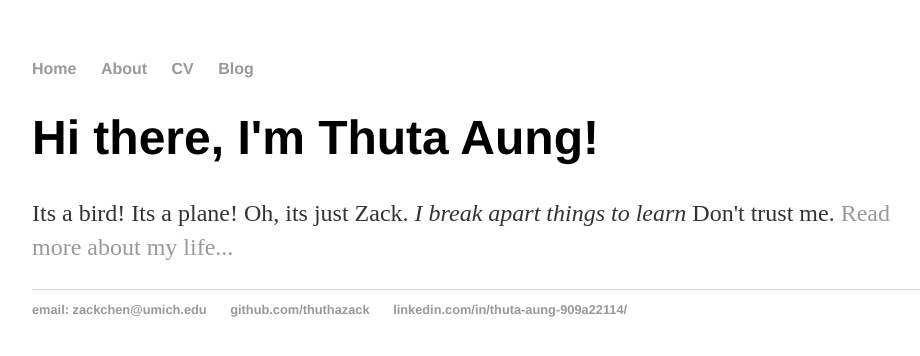
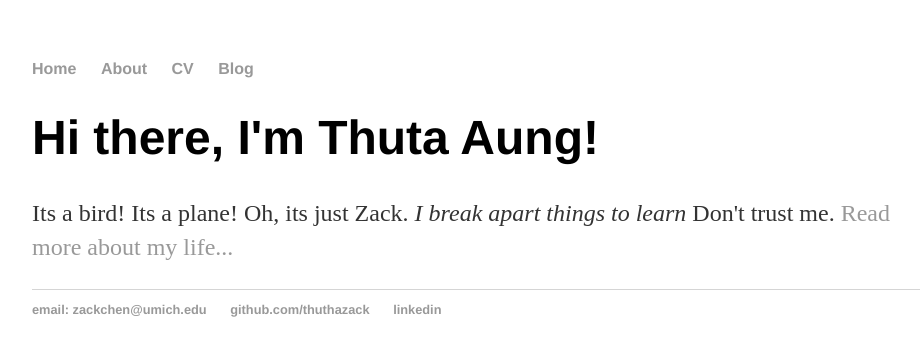
Before and after one commit to thuthazack/thuthazack.github.io, a Jekyll site: the page built from index.html, in a window 1280 px wide. Shown: the top 356 px of the page, without its empty margins (160-1080 px from the left). Built offline with Jekyll 4.4.1, drawn with Linux system fonts in a browser that asks for light colours.

Commit message:
Update default.html

```diff
--- a/_layouts/default.html
+++ b/_layouts/default.html
@@ -23,7 +23,7 @@
 	    		<ul>
 	        		<li><a href="mailto:zackchen@umich.edu">email: zackchen@umich.edu</a></li>
 	        		<li><a href="https://github.com/thuthazack">github.com/thuthazack</a></li>
-				<li><a href="https://www.linkedin.com/in/thuta-aung-909a22114">linkedin.com/in/thuta-aung-909a22114/</a></li>
+				<li><a href="https://www.linkedin.com/in/thuta-aung-909a22114">linkedin</a></li>
 				</ul>
 			</footer>
 		</body>
```
